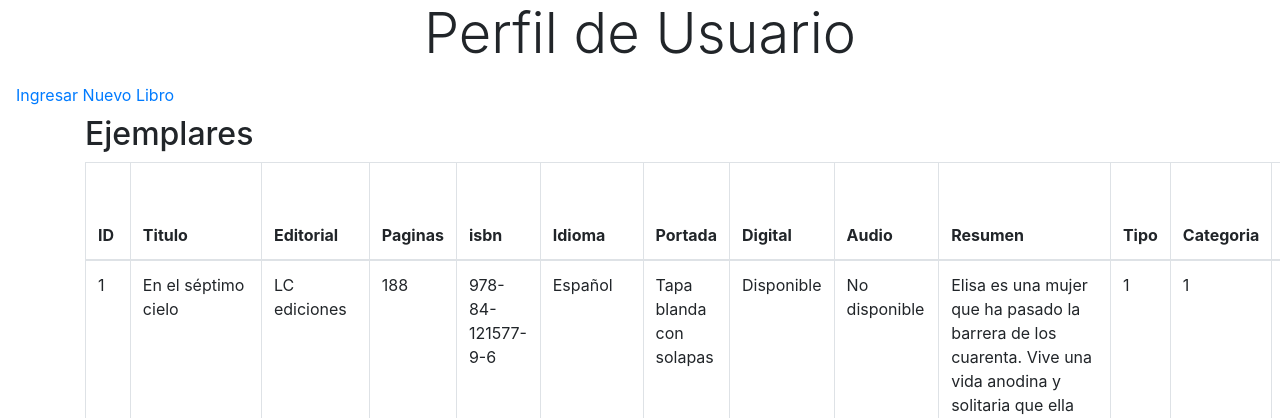
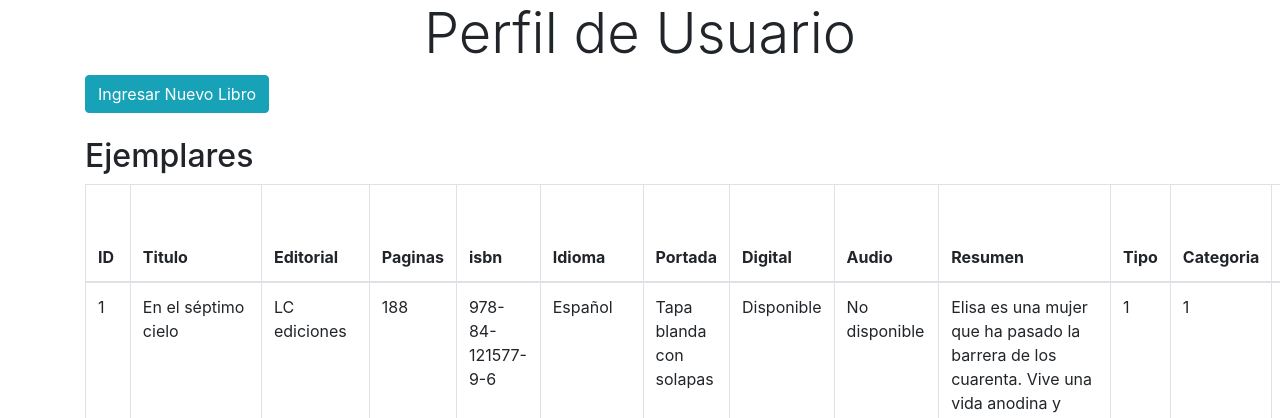
Before and after one commit to MedalitContreras/SisBibliotecaG02, a CodeIgniter app: page /SisBibliotecaG02/ in a window 1280 px wide; the page is wider, and only the part inside the window is pictured. Shown: the top 418 px of that part. Run offline with CodeIgniter, Linux system fonts and the light colour scheme; data comes from the database, SQL or seed files in the repository.

Commit message:
Actualizando perfil

```diff
--- a/bibliotecag2/application/views/usuario/perfil.php
+++ b/bibliotecag2/application/views/usuario/perfil.php
@@ -7,8 +7,9 @@
 </html>
 
 <h2 align="center" class="display-4">Perfil de Usuario</h2>
-    <a  href="<?php echo base_url('usuario/formulario') ?>" class="nav-link active"> Ingresar Nuevo Libro</a>
-  <div class="container">
+<div class="container">
+    <a  href="<?php echo base_url('usuario/formulario') ?>"  type="button" class="btn btn-info">Ingresar Nuevo Libro</a>
+<br></br>
 <h2 >Ejemplares  </h2>
 <table class="table table-bordered">
     <thead>
```
